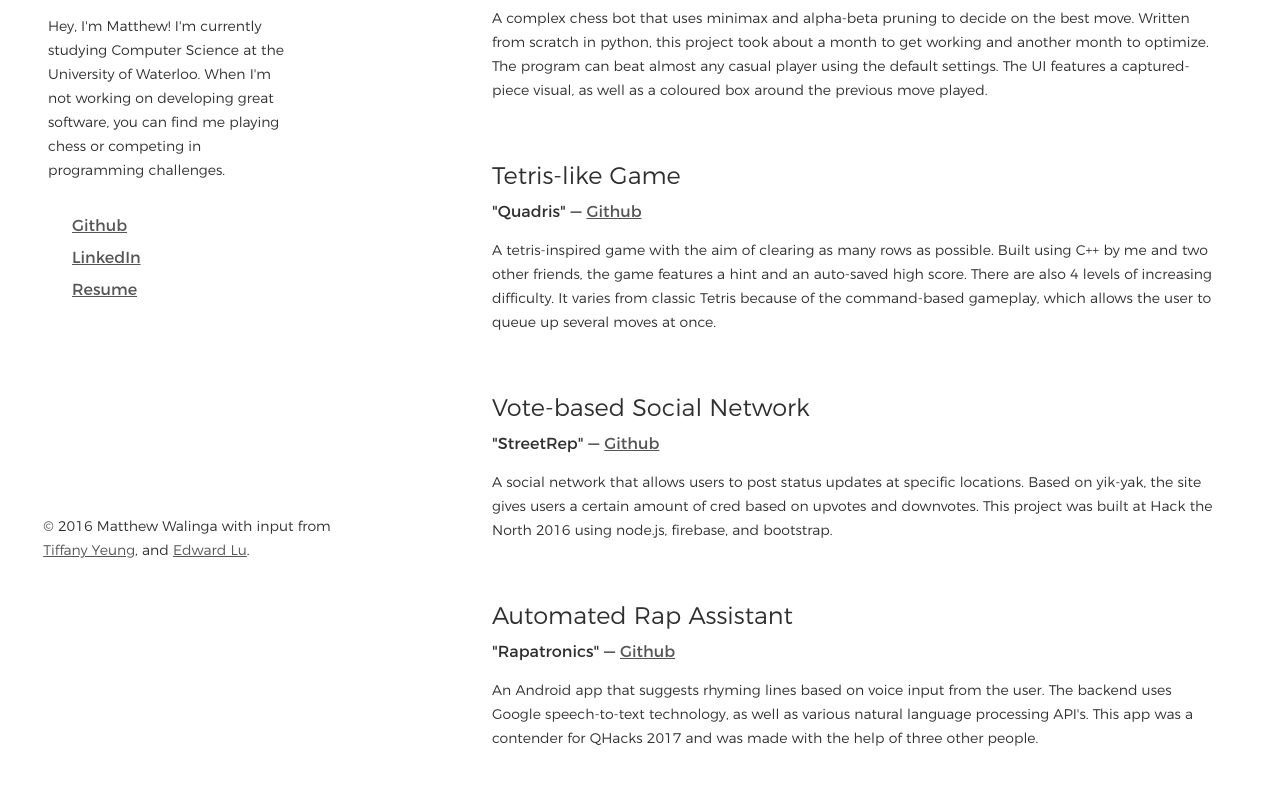
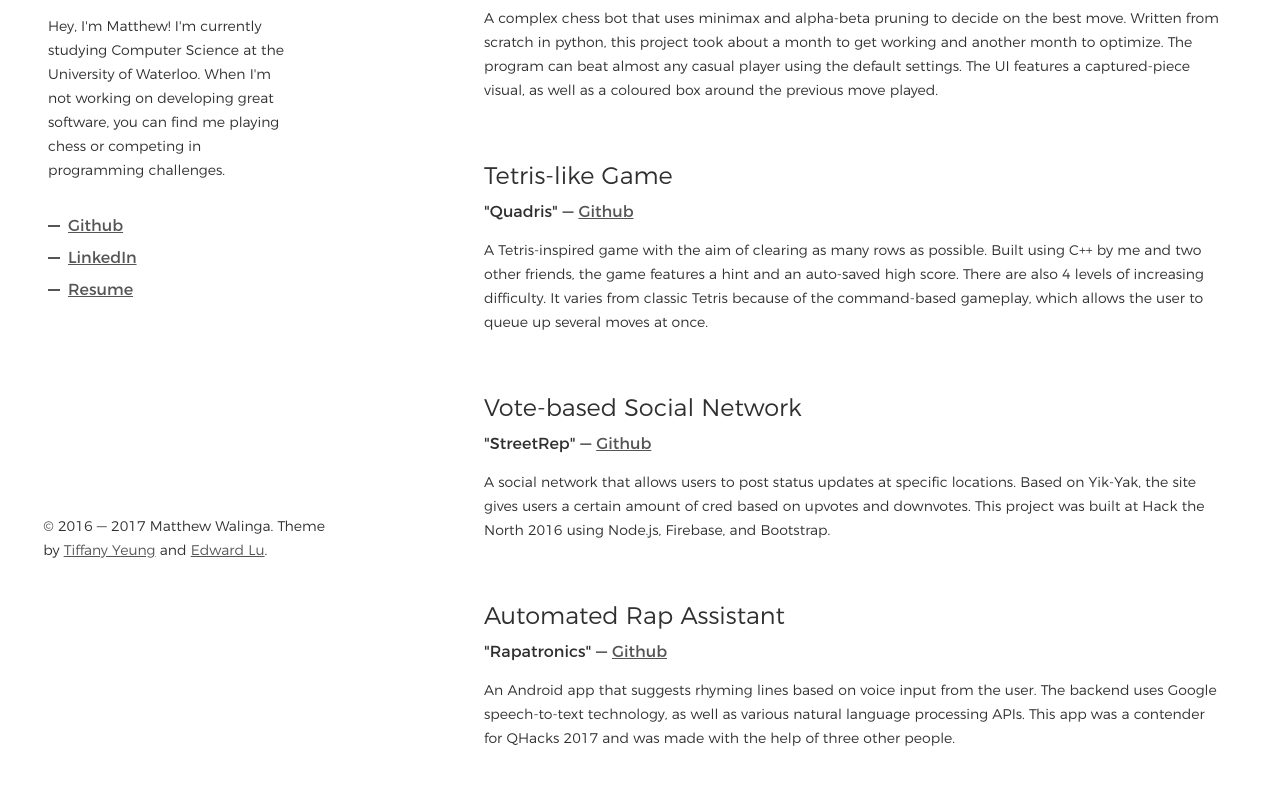
Before and after one commit to walinga/walinga.github.io, a plain HTML site: page index.html in a window 1280 px wide. Shown: the part 188-974 px from the top of the page. Drawn offline with Linux system fonts and the light colour scheme.

Commit message:
add animation, adjust spacing, fix typos

```diff
--- a/index.html
+++ b/index.html
@@ -3,7 +3,7 @@
 	<head>
 		<meta charset="UTF-8">
 		<meta http-equiv="X-UA-Compatible" content="IE=Edge">
-		<meta name="viewport" content="width=device-width, initial-scale=1, maximum-scale=1, user-scalable=no">
+		<meta name="viewport" content="width=device-width, initial-scale=1">
 
 		<title>Matthew Walinga</title>
 
@@ -41,37 +41,35 @@
 				<h1 class="section-title">Projects</h1>
 				<article class="project">
 					<h2 class="project-title">Chess AI</h2>
-						<span>"Shallow Blue"</span>
-						<span>&mdash;</span>
-						<a href="https://github.com/walinga/Chess-Game">Github</a>
-					<p>A complex chess bot that uses minimax and alpha-beta pruning to decide on the best move.
-					Written from scratch in python, this project took about a month to get working and another month to optimize.
-				    The program can beat almost any casual player using the default settings. The UI features a captured-piece visual, as well as a coloured box around the previous move played.</p>
+					<div class="project-desc">
+						<span class="project-name">"Shallow Blue"</span> &mdash; <a href="https://github.com/walinga/Chess-Game">Github</a>
+					</div>
+					<p>A complex chess bot that uses minimax and alpha-beta pruning to decide on the best move. Written from scratch in python, this project took about a month to get working and another month to optimize. The program can beat almost any casual player using the default settings. The UI features a captured-piece visual, as well as a coloured box around the previous move played.</p>
 				</article>
 				<article class="project">
 					<h2 class="project-title">Tetris-like Game</h2>
-						<span>"Quadris"</span>
-						<span>&mdash;</span>
-						<a href="https://github.com/walinga/Quadris">Github</a>
-					<p>A tetris-inspired game with the aim of clearing as many rows as possible. Built using C++ by me and two other friends, the game features a hint and an auto-saved high score. There are also 4 levels of increasing difficulty. It varies from classic Tetris because of the command-based gameplay, which allows the user to queue up several moves at once.</p>
+					<div class="project-desc">
+						<span class="project-name">"Quadris"</span> &mdash; <a href="https://github.com/walinga/Quadris">Github</a>
+					</div>
+					<p>A Tetris-inspired game with the aim of clearing as many rows as possible. Built using C++ by me and two other friends, the game features a hint and an auto-saved high score. There are also 4 levels of increasing difficulty. It varies from classic Tetris because of the command-based gameplay, which allows the user to queue up several moves at once.</p>
 				</article>
 				<article class="project">
 					<h2 class="project-title">Vote-based Social Network</h2>
-						<span>"StreetRep"</span>
-						<span>&mdash;</span>
-						<a href="https://github.com/walinga/hack_the_north_2016_streetrep">Github</a>
-					<p>A social network that allows users to post status updates at specific locations. Based on yik-yak, the site gives users a certain amount of cred based on upvotes and downvotes. This project was built at Hack the North 2016 using node.js, firebase, and bootstrap.</p>
+					<div class="project-desc">
+						<span class="project-name">"StreetRep"</span> &mdash; <a href="https://github.com/walinga/hack_the_north_2016_streetrep">Github</a>
+					</div>
+					<p>A social network that allows users to post status updates at specific locations. Based on Yik-Yak, the site gives users a certain amount of cred based on upvotes and downvotes. This project was built at Hack the North 2016 using Node.js, Firebase, and Bootstrap.</p>
 				</article>
 				<article class="project">
 					<h2 class="project-title">Automated Rap Assistant</h2>
-						<span>"Rapatronics"</span>
-						<span>&mdash;</span>
-						<a href="https://github.com/walinga/rapp">Github</a>
-					<p>An Android app that suggests rhyming lines based on voice input from the user. The backend uses Google speech-to-text technology, as well as various natural language processing API's. This app was a contender for QHacks 2017 and was made with the help of three other people.</p>
+					<div class="project-desc">
+						<span class="project-name">"Rapatronics"</span> &mdash; <a href="https://github.com/walinga/rapp">Github</a>
+					</div>
+					<p>An Android app that suggests rhyming lines based on voice input from the user. The backend uses Google speech-to-text technology, as well as various natural language processing APIs. This app was a contender for QHacks 2017 and was made with the help of three other people.</p>
 				</article>
 			</section>
 			<footer>
-				<p>&copy; 2016 Matthew Walinga with input from <a href="http://tiffanynwyeung.com">Tiffany Yeung</a>, and <a href="http://edwardhdlu.github.io">Edward Lu</a>.</p>
+				<p>&copy; 2016 &mdash; 2017 Matthew Walinga. Theme by <a href="http://tiffanynwyeung.com">Tiffany Yeung</a> and <a href="http://edwardhdlu.github.io">Edward Lu</a>.</p>
 			</footer>
 		</main>
 	</body>
--- a/style.css
+++ b/style.css
@@ -25,7 +25,7 @@ html, body {
   margin: 0;
   overflow-x: hidden;
   overflow-y: auto;
-    background: white;
+  background: #fff;
   border: 0;
   font: 100%/150% "Montserrat", sans-serif;
   color: #2f2f2f;
@@ -202,18 +202,32 @@ nav ul {
 }
 
 nav li {
-    margin: 0 0.5em;
+  margin: 0 1em 0 0;
   display: inline-block;
 }
 
-@media all and (min-width: 768px) {
-    nav ul {
-        padding-left: 1.5em;
-    }
-
+@media (min-width: 768px) {
   nav li {
     margin: 0.5em 0;
     display: block;
+  }
+
+  nav a:before {
+    content: '';
+    width: 0.75em;
+    height: 2px;
+    margin: 0 0.5em 1px 0;
+    display: inline-block;
+    vertical-align: middle;
+    background: #555;
+    transition: 0.25s width, background;
+  }
+
+  nav a:hover:before {
+    content: '';
+    width: 1.5em;
+    background: #00b2ee;
+    transition: 0.25s width, background;
   }
 }
 
@@ -226,5 +240,5 @@ nav li {
 }
 
 article {
-    padding: 2.25em 0.5em 0 0.5em;
+  padding: 2.25em 0.5em 0 0;
 }
```
Lines whose indentation alone changed are shown as unchanged.
